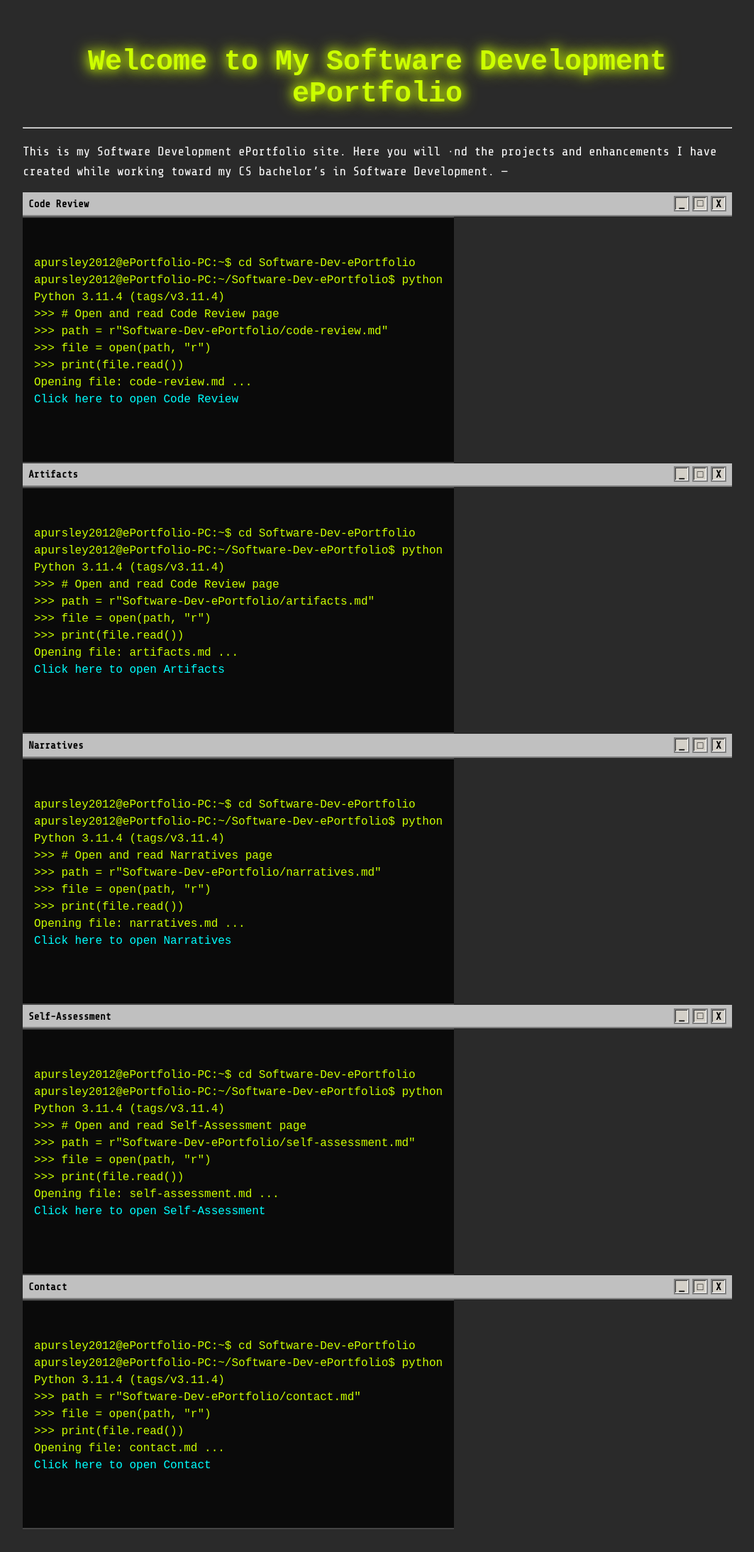
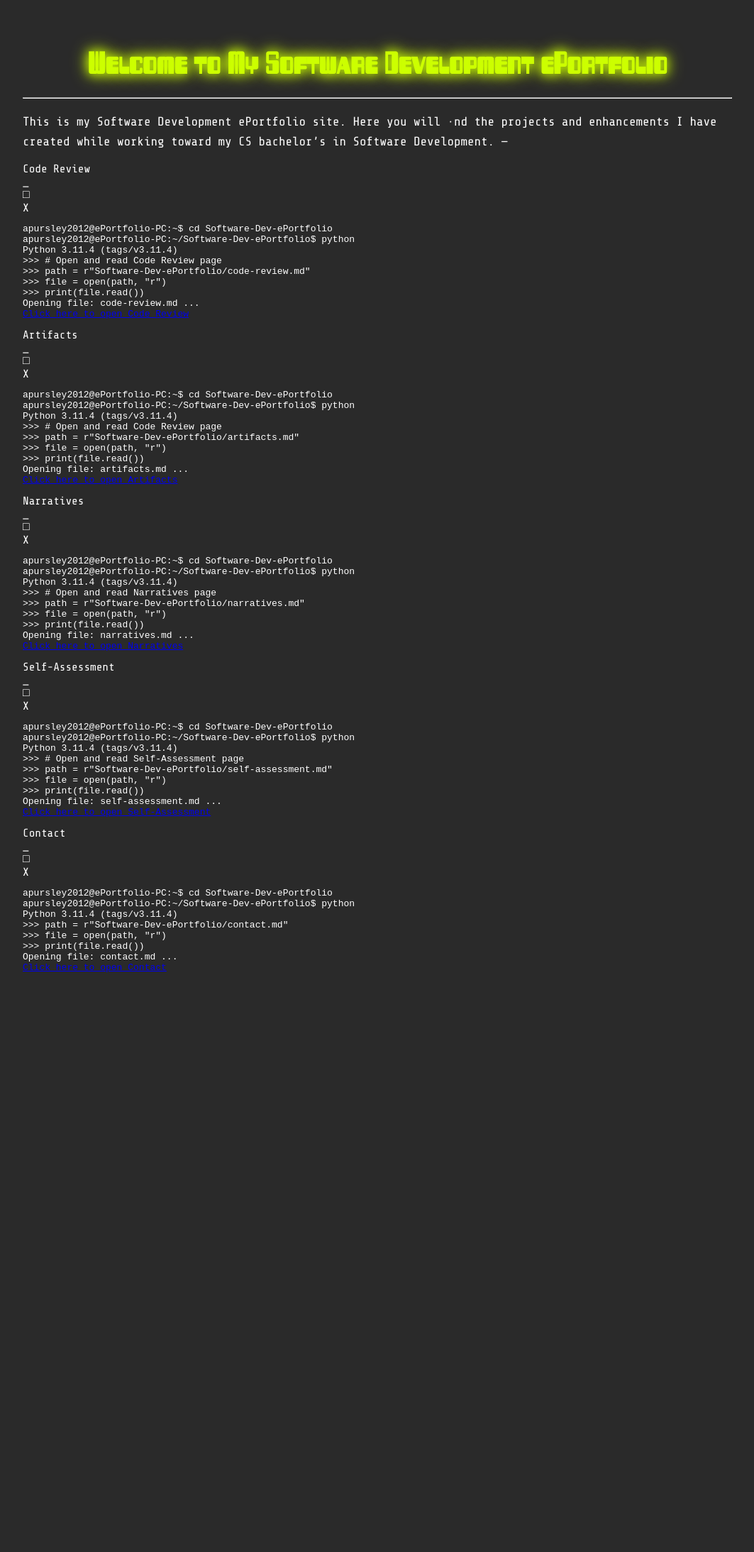
Before and after one commit to apursley2012/Software-Dev-ePortfolio, a Jekyll site: the page built from index.md, in a window 1280 px wide. Shown: the whole page at 71% size, without its empty margins (108-1171 px from the left). Built offline with Jekyll 4.4.1, drawn with Linux system fonts in a browser that asks for light colours; after the commit the page ends 1416 px from its top, so only the background shows below that.

Commit message:
Update style.css

```diff
--- a/assets/css/style.css
+++ b/assets/css/style.css
@@ -16,42 +16,24 @@
 }
 
 h1, h2, h3 {
-    color: #ccff00;
-    font-family: 'NanoPixel', monospace;
-    text-align: center;
-    /* Enhanced glow for headers */
-    text-shadow: 0 0 15px #ccff00, 0 0 25px #ccff00;
-    margin-bottom: 1.5rem;
+  color: #ccff00;
+  font-family: '256 Bytes', monospace;
+  text-align: center;
+  /* Enhanced glow for headers */
+  text-shadow: 0 0 15px #ccff00, 0 0 25px #ccff00;
+  margin-bottom: 1.5rem;
 }
 
 h1 {
     font-size: 3.5rem;
-    color: #ccff00;
-    font-family: 'NanoPixel', monospace;
-    text-align: center;
-    /* Enhanced glow for headers */
-    text-shadow: 0 0 15px #ccff00, 0 0 25px #ccff00;
-    margin-bottom: 1.5rem;
 }
 
 h2 {
     font-size: 2.5rem;
-    color: #ccff00;
-    font-family: 'NanoPixel', monospace;
-    text-align: center;
-    /* Enhanced glow for headers */
-    text-shadow: 0 0 15px #ccff00, 0 0 25px #ccff00;
-    margin-bottom: 1.5rem;
 }
 
 h3 {
     font-size: 1.8rem;
-    color: #ccff00;
-    font-family: 'NanoPixel', monospace;
-    text-align: center;
-    /* Enhanced glow for headers */
-    text-shadow: 0 0 15px #ccff00, 0 0 25px #ccff00;
-    margin-bottom: 1.5rem;
 }
 
 p {
@@ -74,11 +56,7 @@
   margin: 1.5rem auto; /* Reduced margin for closer grouping */
   border-radius: 5px;
   box-shadow: 0 0 15px rgba(0, 255, 136, 0.5); /* Softened glow for subtlety */
-  text-align: left;
-  display: inline-block;
-  width: fit-content;
-  max-width: 100%;
-  cursor: pointer;
+  max-width: 900px;
   cursor: pointer; /* Indicate interactivity */
   transition: all 0.2s ease-in-out; /* Smooth transition for hover effect */
 }
@@ -87,17 +65,7 @@
     box-shadow: 0 0 25px rgba(0, 255, 136, 0.8); /* Enhanced glow on hover */
     transform: translateY(-3px); /* Slight lift on hover */
 }
-.terminal-header {
-  background-color: #1c1c1c;
-  padding: 0.5rem 1rem;
-  display: flex;
-  align-items: center;
-  justify-content: space-between;
-  font-family: 'Share Tech Mono', monospace;
-  color: #00ff00;
-  font-size: 0.9rem;
-  border-bottom: 1px solid #444;
-}
+
 .terminal-window code {
   display: block;
   background: none;
@@ -106,9 +74,7 @@
   font-family: 'Share Tech Mono', monospace;
   font-size: 1rem;
   line-height: 1.4;
-  tab-size: 4; /* Ensure consistent tab spacing
-*/
-
+  tab-size: 4; /* Ensure consistent tab spacing */
   /* Added glow for terminal code text */
   text-shadow: 0 0 5px #ccff00, 0 0 10px #ccff00;
 }
@@ -182,90 +148,3 @@
     border-radius: 3px;
     text-shadow: 0 0 5px #ccff00; /* Glow for inline code */
 }
-
-}
-.terminal-container {
-  background-color: #d4d0c8; /* Classic Windows grey */
-  border: 2px solid #000;
-  box-shadow: inset -1px -1px 0 #808080, inset 1px 1px 0 #ffffff;
-  max-width: 900px;
-  margin: 2rem auto;
-  padding: 0;
-  font-family: 'Share Tech Mono', monospace;
-  width: fit-content;
-  max-width: 100%;
-  display: inline-block;
-}
-
-.terminal-header {
-  background-color: #c0c0c0;
-  color: #000;
-  display: flex;
-  justify-content: space-between;
-  align-items: center;
-  padding: 0.3rem 0.5rem;
-  font-size: 0.9rem;
-  border-bottom: 2px solid #808080;
-}
-
-.terminal-title {
-  font-weight: bold;
-}
-
-.terminal-buttons {
-  display: flex;
-  gap: 4px;
-}
-
-.terminal-buttons .button {
-  background: #d4d0c8;
-  border: 2px solid #808080;
-  width: 18px;
-  height: 18px;
-  display: flex;
-  align-items: center;
-  justify-content: center;
-  font-weight: bold;
-  box-shadow: inset -1px -1px 0 #ffffff, inset 1px 1px 0 #404040;
-}
-
-.window-terminal {
-  background-color: #0a0a0a;
-  color: #ccff00;
-  font-family: 'Share Tech Mono', monospace;
-  padding: 0.75rem 1rem;
-  font-size: 1rem;
-  line-height: 1.5;
-  white-space: pre-wrap;
-  border-top: 2px solid #444;
-  border-bottom: 2px solid #444;
-  width: fit-content;
-  max-width: 100%;
-  display: inline-block;
-  text-align: left;
-}
-
-
-.window-terminal a {
-  color: #00ffff;
-  text-decoration: none;
-}
-
-.window-terminal a:hover {
-  text-decoration: underline;
-}
-
-.cursor {
-  display: inline-block;
-  width: 8px;
-  height: 1em;
-  background-color: #ccff00;
-  animation: blink 1s steps(2, start) infinite;
-  margin-left: 3px;
-}
-
-@keyframes blink {
-  to {
-    visibility: hidden;
-  }
-}
```
